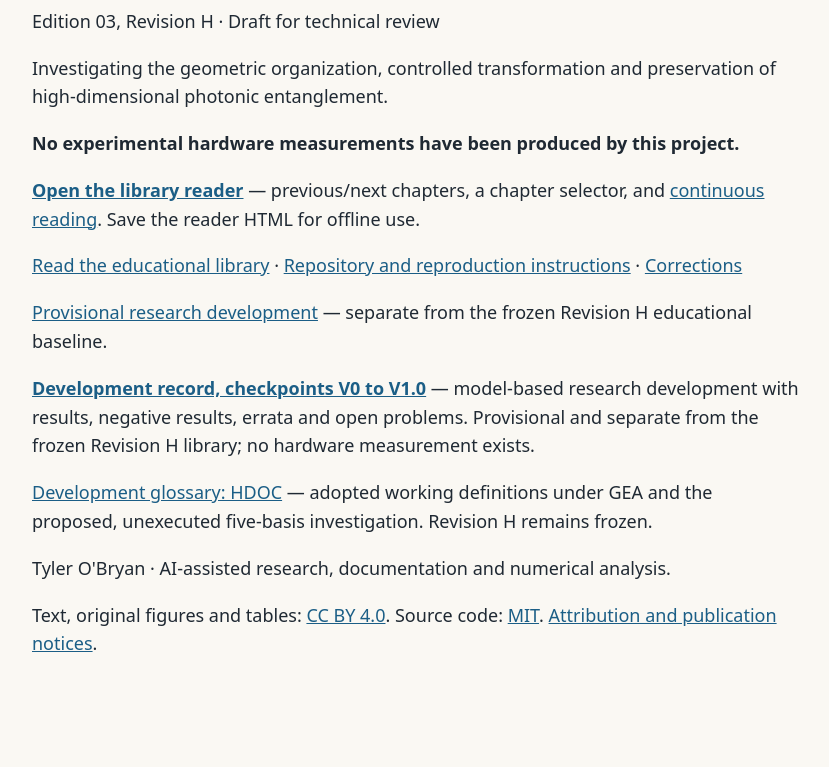
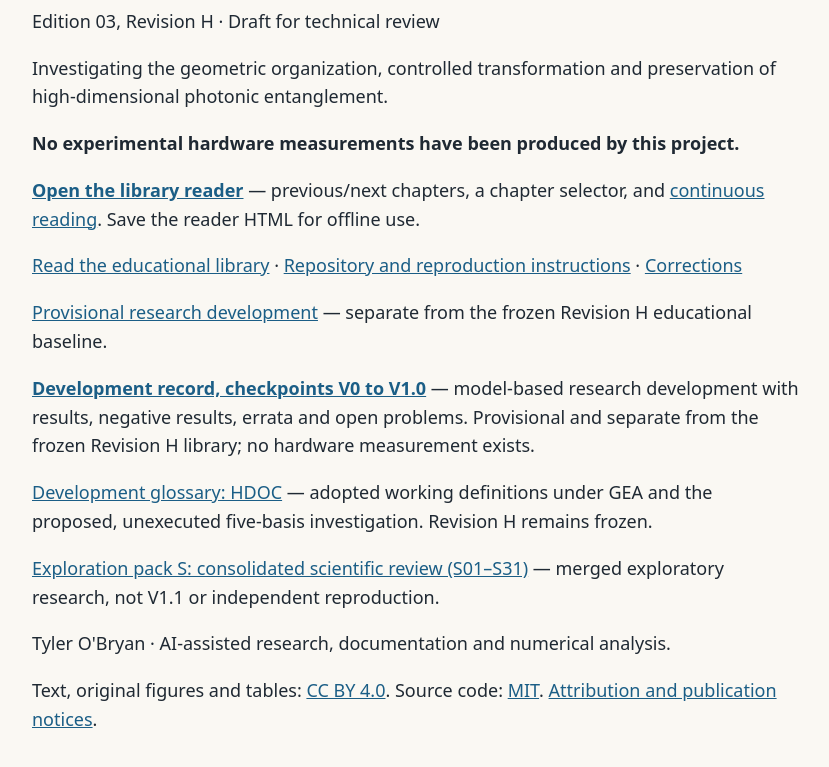
Before and after one commit to tyses101/phasekeep-research, a plain HTML site: page index.html in a window 1280 px wide. Shown: the part 123-890 px from the top of the page, without its empty margins (224-1053 px from the left). Before the commit the page ends 829 px from the top, so only its background shows below. Drawn offline with Linux system fonts and the light colour scheme.

Commit message:
Finish exploration pack integration notices and navigation

```diff
--- a/index.html
+++ b/index.html
@@ -10,5 +10,6 @@
 <p><a href="https://github.com/tyses101/phasekeep-research/blob/main/docs/research-development.md">Provisional research development</a> — separate from the frozen Revision H educational baseline.</p>
 <p><strong><a href="development/index.html">Development record, checkpoints V0 to V1.0</a></strong> — model-based research development with results, negative results, errata and open problems. Provisional and separate from the frozen Revision H library; no hardware measurement exists.</p>
 <p><a href="https://github.com/tyses101/phasekeep-research/blob/main/docs/development-glossary.md">Development glossary: HDOC</a> — adopted working definitions under GEA and the proposed, unexecuted five-basis investigation. Revision H remains frozen.</p>
+<p><a href="https://github.com/tyses101/phasekeep-research/blob/main/explorations/consolidated-review.md">Exploration pack S: consolidated scientific review (S01–S31)</a> — merged exploratory research, not V1.1 or independent reproduction.</p>
 <p>Tyler O'Bryan · AI-assisted research, documentation and numerical analysis.</p>
 <p>Text, original figures and tables: <a href="LICENSE-TEXT-CC-BY-4.0.txt">CC BY 4.0</a>. Source code: <a href="LICENSE-CODE-MIT.txt">MIT</a>. <a href="NOTICE.txt">Attribution and publication notices</a>.</p></html>
```
Also changed, not shown: NOTICE.txt, 3 other files.
